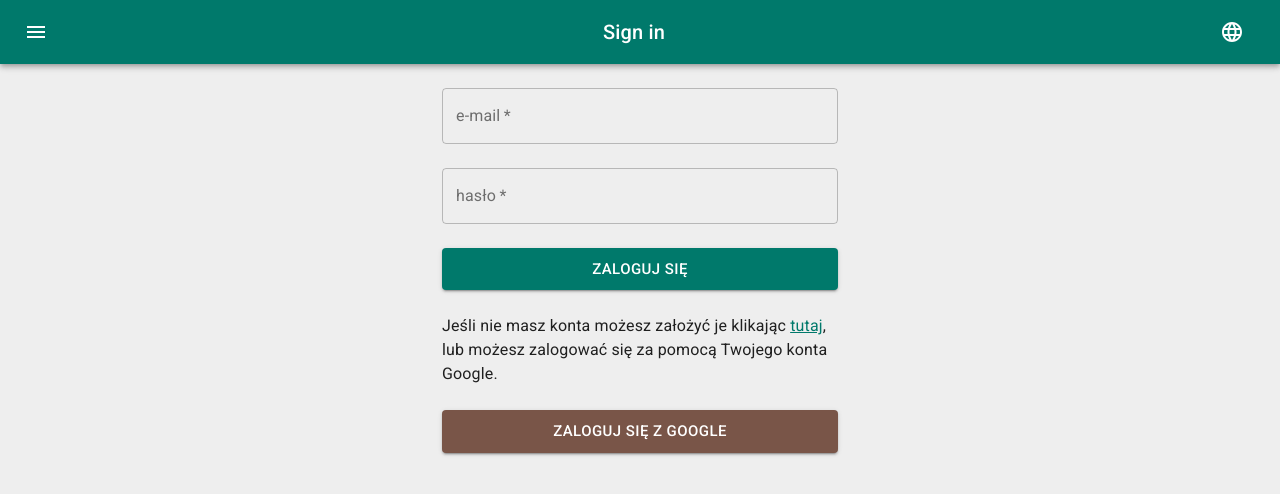
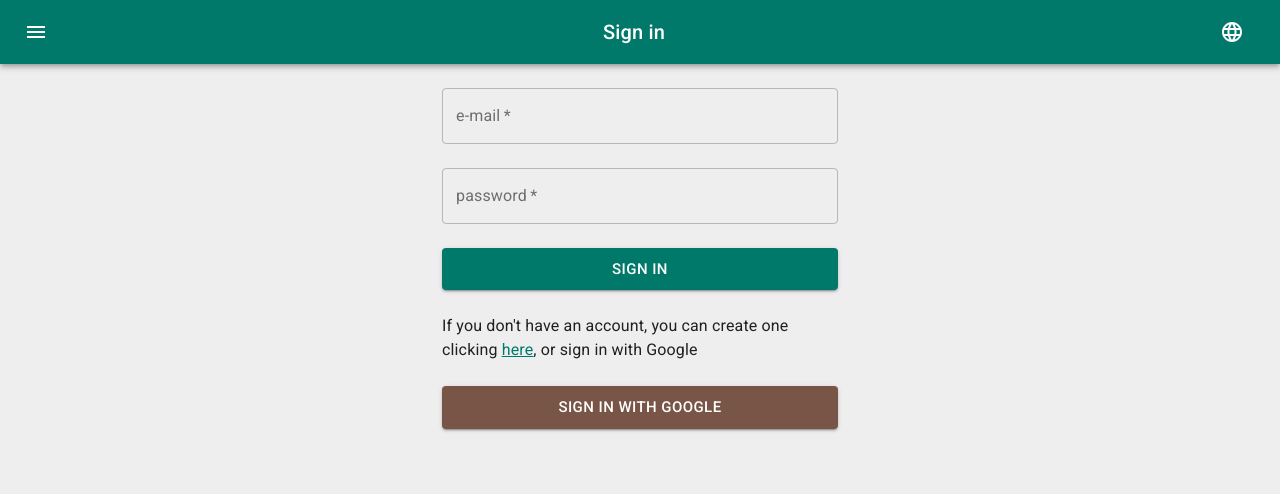
Before and after one commit to danjarosz/pantry-app, a React (Create React App) app: page / in a window 1280 px wide. Shown: the top 494 px of the page. Built offline with nearby package versions, Linux system fonts and the light colour scheme.

Commit message:
feat(LoginPage): implement translations

```diff
--- a/src/pages/LoginPage/LoginPage.jsx
+++ b/src/pages/LoginPage/LoginPage.jsx
@@ -1,4 +1,4 @@
-import React from 'react';
+import React from "react";
 import { makeStyles } from "@material-ui/styles";
 import {
   Box,
@@ -7,29 +7,29 @@ import {
   TextField,
   Typography,
 } from "@material-ui/core";
-import { Formik, Field, Form } from 'formik';
+import { Formik, Field, Form } from "formik";
 import { Link } from "react-router-dom";
+import useTranslation from "../../hooks/useTranslation";
 
 const useStyles = makeStyles((theme) => ({
   Link: {
-    color: theme.palette.primary.main
-  }
+    color: theme.palette.primary.main,
+  },
 }));
 
 const LoginPage = () => {
   const classes = useStyles();
+  const { t } = useTranslation();
 
   return (
-    <Container
-      maxWidth="xs"
-    >
+    <Container maxWidth="xs">
       <Box>
         <Formik>
           <Form>
             <Box my={3}>
               <Field
                 component={TextField}
-                label={"e-mail"}
+                label={t("loginpage.label.email")}
                 fullWidth={true}
                 variant="outlined"
                 required={true}
@@ -38,7 +38,7 @@ const LoginPage = () => {
             <Box my={3}>
               <Field
                 component={TextField}
-                label={"hasło"}
+                label={t("loginpage.label.password")}
                 fullWidth={true}
                 variant="outlined"
                 required={true}
@@ -52,13 +52,17 @@ const LoginPage = () => {
               fullWidth={true}
               type="submit"
             >
-              Zaloguj się
+              {t("loginpage.button.login")}
             </Button>
           </Form>
         </Formik>
         <Box my={3}>
           <Typography>
-            Jeśli nie masz konta możesz założyć je klikając <Link to="/signup" className={classes.Link}>tutaj</Link>, lub możesz zalogować się za pomocą Twojego konta Google.
+            {t("loginpage.message.part.one")}
+            <Link to="/signup" className={classes.Link}>
+              {t("here")}
+            </Link>
+            , {t("loginpage.message.part.two")}
           </Typography>
         </Box>
         <Box my={3}>
@@ -68,12 +72,12 @@ const LoginPage = () => {
             size="large"
             fullWidth={true}
           >
-              Zaloguj się z Google
+            {t("loginpage.button.login.google")}
           </Button>
         </Box>
       </Box>
     </Container>
-  )
+  );
 };
 
 export default LoginPage;
--- a/src/translations/en.json
+++ b/src/translations/en.json
@@ -9,5 +9,12 @@
   "navigation.item.login": "Sign in",
   "navigation.item.signup": "Sign up",
   "notfoundpage.info": "Page not found. You will be redirected to the previous page in",
-  "notfoundpage.seconds": "seconds"
+  "notfoundpage.seconds": "seconds",
+  "loginpage.button.login": "Sign in",
+  "loginpage.button.login.google": "Sign in with Google",
+  "loginpage.label.email": "e-mail",
+  "loginpage.label.password": "password",
+  "loginpage.message.part.one": "If you don't have an account, you can create one clicking ",
+  "loginpage.message.part.two": "or sign in with Google",
+  "here": "here"
 }
--- a/src/translations/pl.json
+++ b/src/translations/pl.json
@@ -9,5 +9,12 @@
   "navigation.item.login": "Logowanie",
   "navigation.item.signup": "Rejestracja",
   "notfoundpage.info": "Strona nie została znaleziona. Zostaniesz przekierowany do poprzedniej strony za",
-  "notfoundpage.seconds": "sekund"
+  "notfoundpage.seconds": "sekund",
+  "loginpage.button.login": "Zaloguj się",
+  "loginpage.button.login.google": "Zaloguj się z Google",
+  "loginpage.label.email": "e-mail",
+  "loginpage.label.password": "hasło",
+  "loginpage.message.part.one": "Jeśli nie masz konta możesz założyć je klikając ",
+  "loginpage.message.part.two": "lub możesz zalogować się za pomocą Twojego konta Google.",
+  "here": "tutaj"
 }
```
Lines whose indentation alone changed are shown as unchanged.
